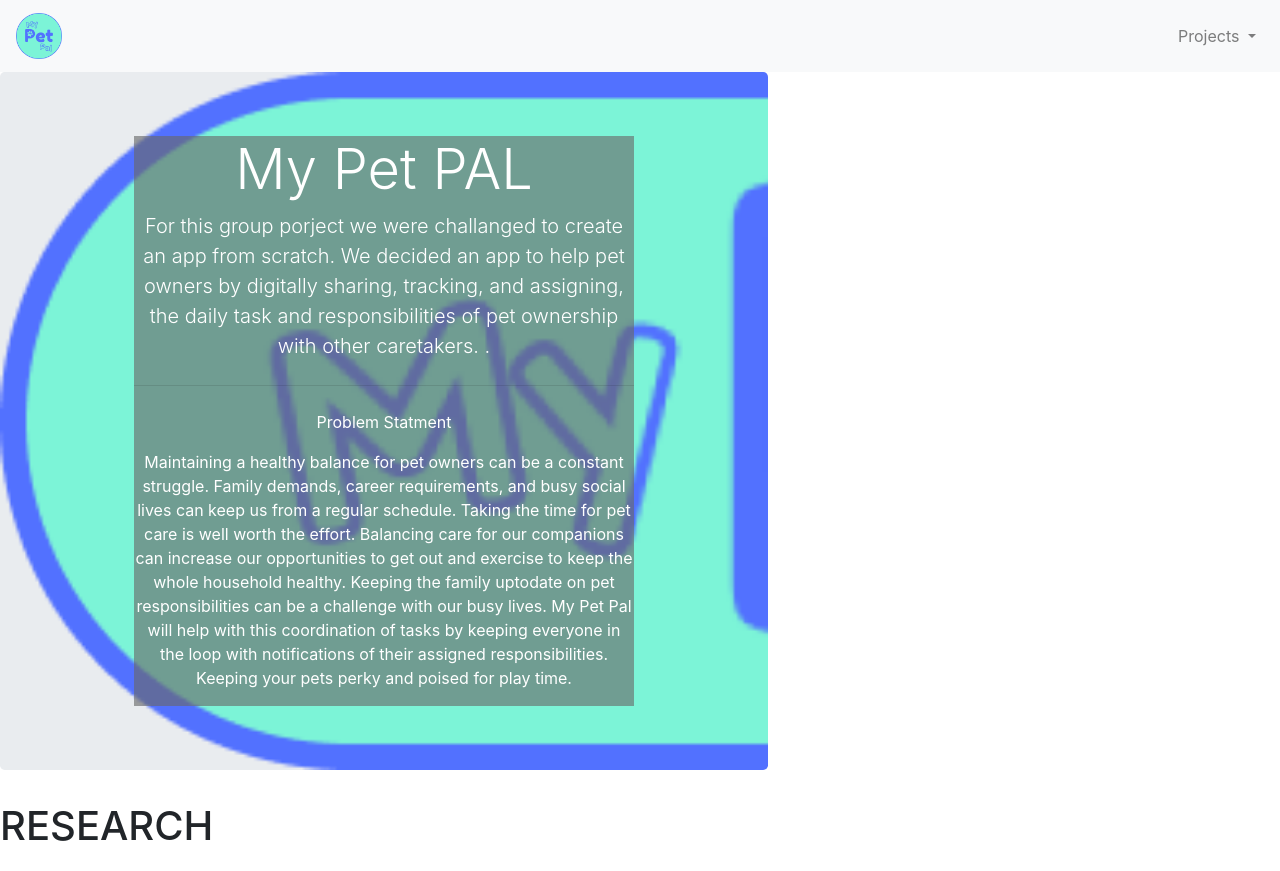
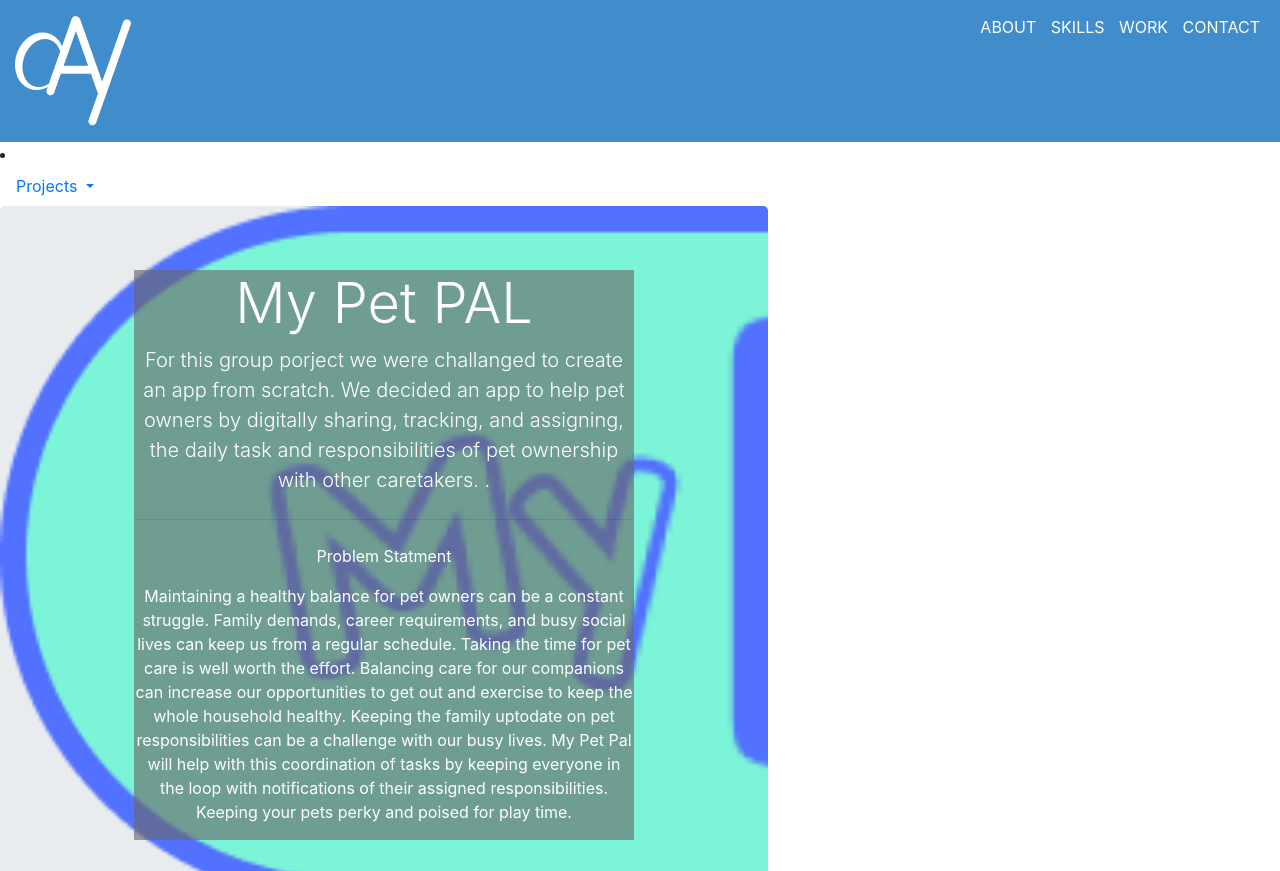
Before and after one commit to Gamork/UX_UI_HW_20, a plain HTML site: page index.html in a window 1280 px wide. Shown: the top 871 px of the page. Drawn offline with nearby package versions, Linux system fonts and the light colour scheme.

Commit message:
afternnoon
NOt sure what all is added. but here we go. tired for a new nav. like the one in HW19

```diff
--- a/CSS/index.css
+++ b/CSS/index.css
@@ -41,3 +41,23 @@
   .container img {
     width: 100%;
   }
+
+  header {
+    background-color: #418cca;
+    padding: 15px;
+  }
+  header ul {
+    float: right;
+    color: white;
+  }
+  header li {
+    display: inline-block;
+    padding: 0px 5px;
+  }
+  header p {
+    display: inline-block;
+  }
+  li:hover {
+    background-color: white;
+    color: black
+  }
--- a/index.html
+++ b/index.html
@@ -11,7 +11,16 @@
 </head>
 <body>
     <!--NAVAGATION BAR-->
-    <nav class="navbar navbar-expand-lg navbar-light bg-light">
+    <header>
+    <img id="logoAndy" src="images/LOGO White.png">
+      <ul>
+        <li>ABOUT</li>
+        <li class="skillsButton">SKILLS</li>
+        <li class="workButton">WORK</li>
+        <li>CONTACT</li>
+      </ul>
+    </header>
+    <!--<nav class="navbar navbar-expand-lg navbar-light bg-light">
         <a class="navbar-brand" href="#"><img src="/Images/Logo.png"></a>
         <button class="navbar-toggler" type="button" data-toggle="collapse" data-target="#navbarSupportedContent" aria-controls="navbarSupportedContent" aria-expanded="false" aria-label="Toggle navigation">
           <span class="navbar-toggler-icon"></span>
```
Also changed, not shown: Images/LOGO White.png (added).
